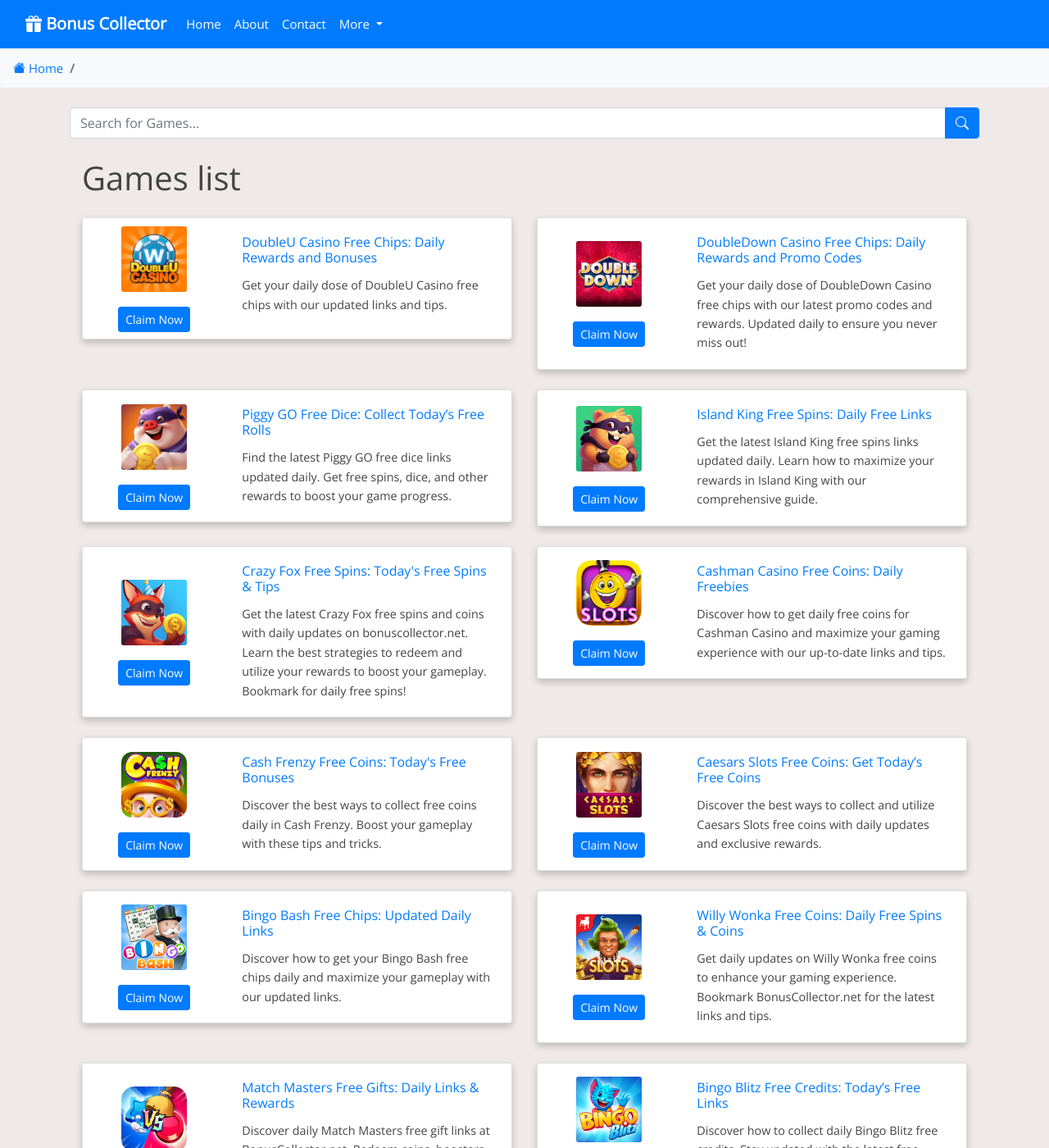
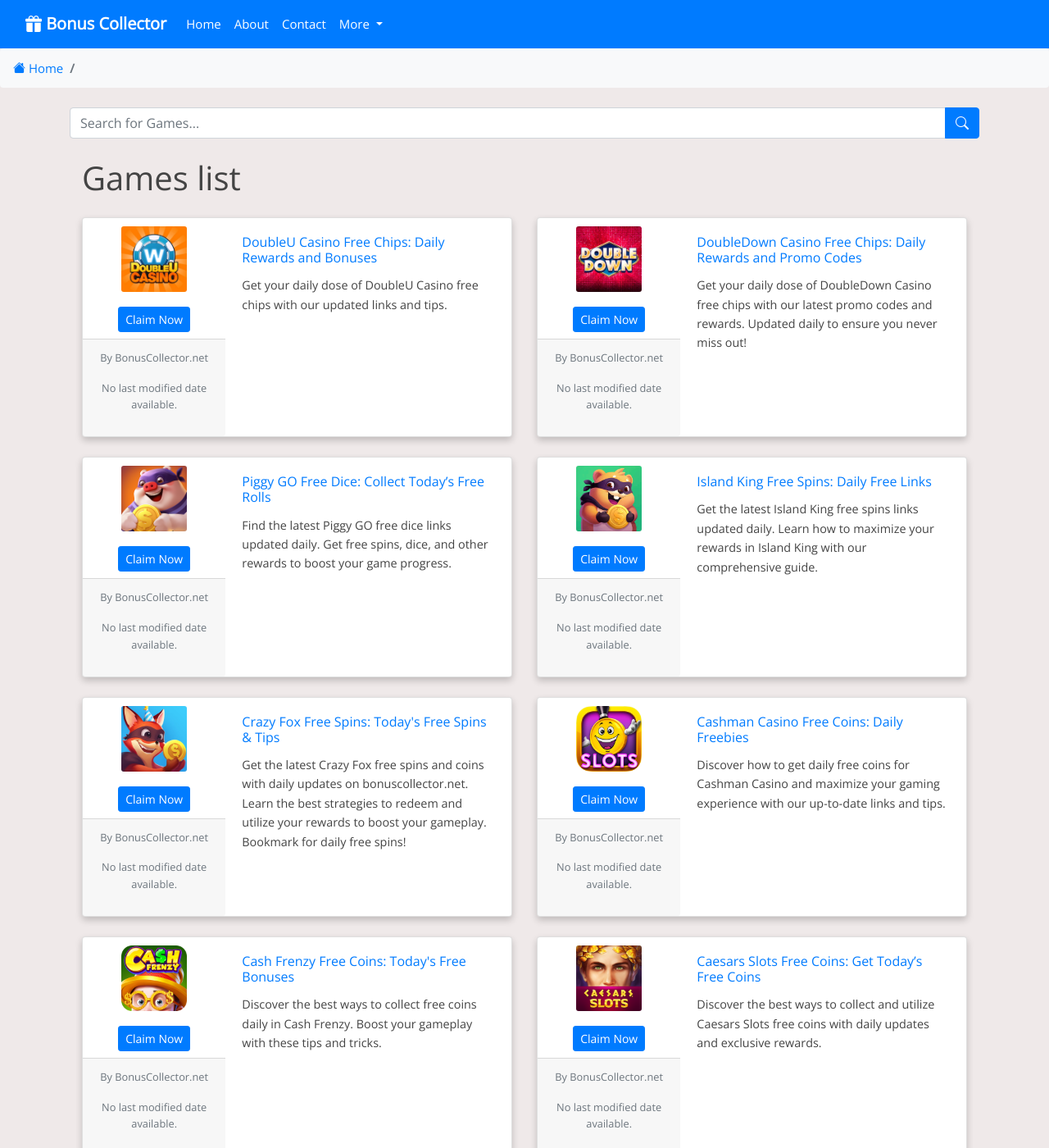
Before and after one commit to Prollad99/bs-net, a Jekyll site: the page built from index.html, in a window 1280 px wide and 1400 px high. Shown: the whole window at 82% size. Built offline with Jekyll 4.4.1, drawn with Linux system fonts in a browser that asks for light colours; nearby versions of some CDN libraries; the list of posts is cut into pages by our own code; comment, search, counter and statistics services are not loaded; some of the changed text lies outside the part shown.

Commit message:
Update index.html

```diff
--- a/index.html
+++ b/index.html
@@ -18,6 +18,15 @@
                   <img src="{{ post.image }}" class="card-img" alt="{{ post.title }}" style="max-width: 80px; max-height: 80px; margin: 10px;">
                 {% endif %}
                 <a href="{{ post.url }}" class="btn btn-primary btn-sm mt-2 mb-2">Claim Now</a>
+                <!-- Author and Last Modified Date -->
+                <div class="card-footer text-muted text-center" style="font-size: 0.8rem;">
+                  <p>By {{ post.author }}</p>
+                  {% if post.last_modified_at %}
+                    <p>Last updated: {{ post.last_modified_at | date: "%B %d, %Y" }}</p>
+                  {% else %}
+                    <p>No last modified date available.</p>
+                  {% endif %}
+                </div>
               </div>
               <div class="col-8">
                 <div class="card-body">
```
